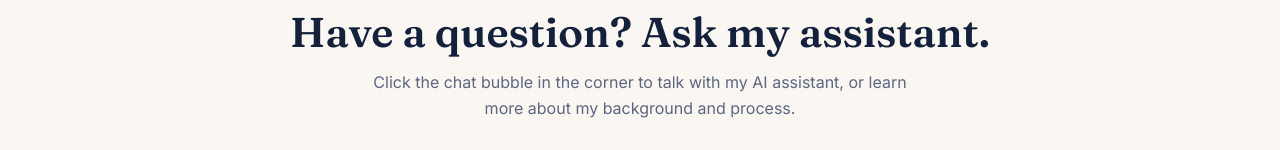
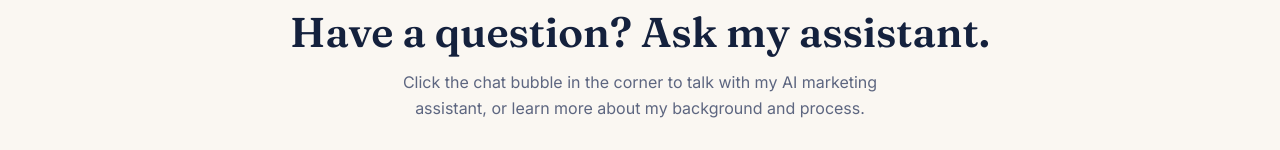
Before and after one commit to ShannonStorerMarketing/marketing-ai-website, a plain HTML site: page index.html in a window 1280 px wide. Shown: the part 2347-2497 px from the top of the page. Drawn offline with Linux system fonts and the light colour scheme.

Commit message:
Add files via upload

```diff
--- a/chatbot.js
+++ b/chatbot.js
@@ -9,7 +9,7 @@
   opens your bot's public share link in a panel.
 */
 const CHATLING_ID = "";
-const CHATLING_SHARE_URL = "https://share.chatling.ai/s/46akCER7jGyA33T";
+const CHATLING_SHARE_URL = "https://share.chatling.ai/s/zxrkT2TVqDi8qYM";
 
 (function () {
   if (CHATLING_ID) {
@@ -32,7 +32,7 @@ const CHATLING_SHARE_URL = "https://share.chatling.ai/s/46akCER7jGyA33T";
   const panel = document.createElement("div");
   panel.id = "chat-panel";
   panel.innerHTML =
-    '<header>AI Assistant <button aria-label="Close chat">×</button></header>';
+    '<header>Small Business Marketing Assistant <button aria-label="Close chat">×</button></header>';
 
   let loaded = false;
   function toggle() {
--- a/index.html
+++ b/index.html
@@ -118,7 +118,7 @@
   <section class="cta">
     <div class="wrap">
       <h2 class="section-title">Have a question? Ask my assistant.</h2>
-      <p>Click the chat bubble in the corner to talk with my AI assistant, or learn more about my background and process.</p>
+      <p>Click the chat bubble in the corner to talk with my AI marketing assistant, or learn more about my background and process.</p>
       <a href="about.html" class="btn btn-primary">About Me &amp; My Process →</a>
     </div>
   </section>
```
